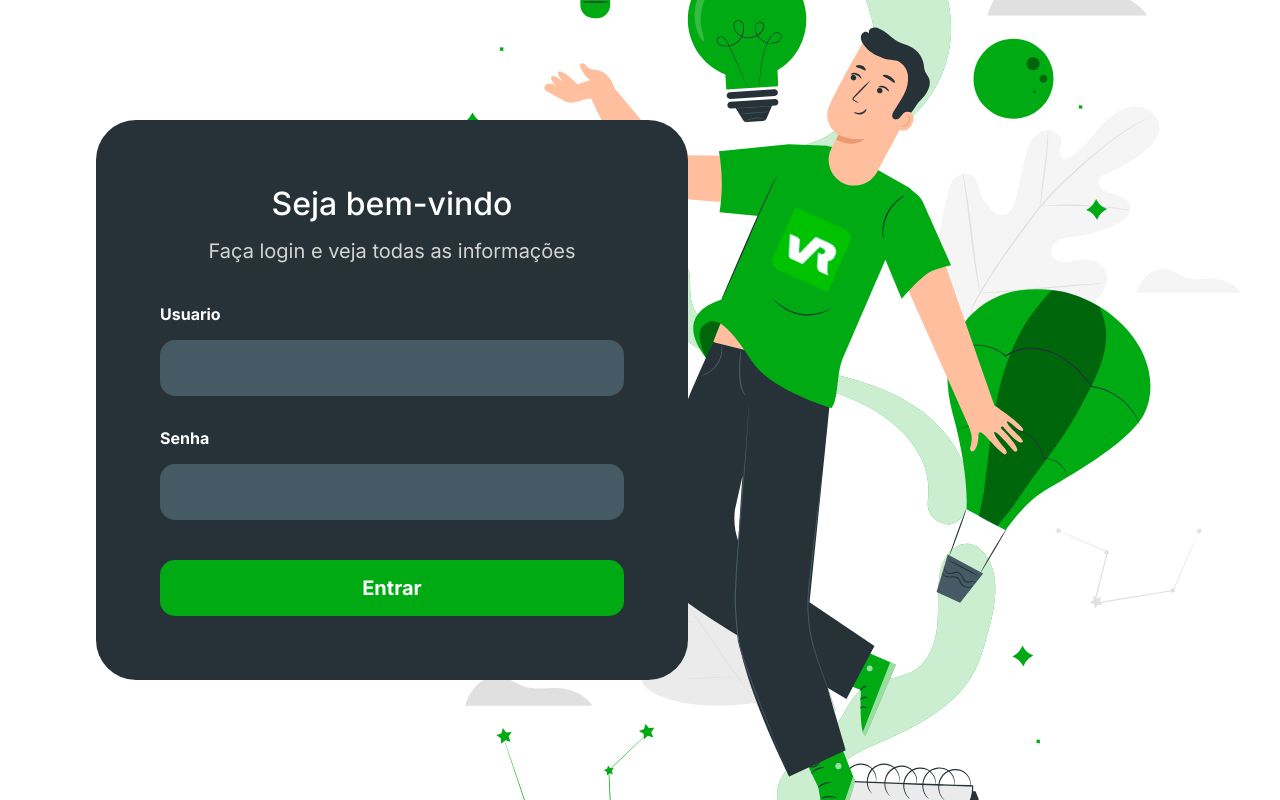
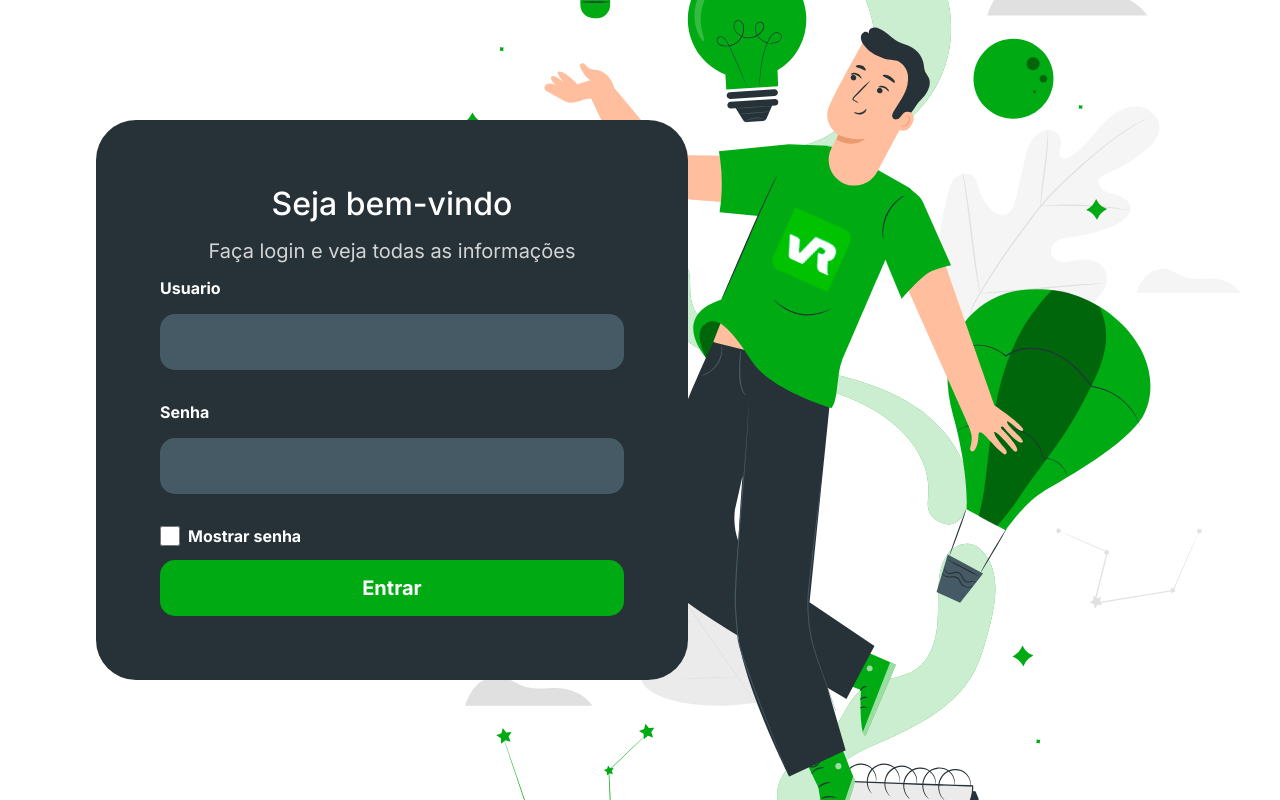
Before and after one commit to AurinoJunior/VR_challenge, a React (Vite) app: page / in a window 1280 px wide. Built offline with nearby package versions, Linux system fonts and the light colour scheme.

Commit message:
Create checkbox to show password

```diff
--- a/src/Pages/Login/index.tsx
+++ b/src/Pages/Login/index.tsx
@@ -14,8 +14,8 @@ export function Login() {
         />
 
         <div className="login__form__fields">
-          <Field label="Usuario" name="user" inputType="text" />
-          <Field label="Senha" name="pass" inputType="password" />
+          <Field label="Usuario" name="user" />
+          <Field label="Senha" name="pass" isSecretField />
         </div>
 
         <Button>Entrar</Button>
--- a/src/components/Field/Field.styles.scss
+++ b/src/components/Field/Field.styles.scss
@@ -21,6 +21,17 @@
       filter: brightness(0.8);
     }
   }
+
+  &__label-checkbox {
+    display: flex;
+    margin-top: 1rem;
+
+    input {
+      width: 1.25rem;
+      height: 1.25rem;
+      margin-right: 0.5rem;
+    }
+  }
 }
 
 .field + .field {
--- a/src/components/Field/index.tsx
+++ b/src/components/Field/index.tsx
@@ -1,16 +1,39 @@
 import "./Field.styles.scss";
+
+import { useState } from "react";
 
 interface IFieldProps {
   label: string;
-  inputType: "text" | "password";
+  isSecretField?: boolean;
   name: string;
 }
 
-export function Field({ label, inputType, name }: IFieldProps) {
+type TInputType = "text" | "password";
+
+export function Field({ label, isSecretField = false, name }: IFieldProps) {
+  const [inputType, setInputType] = useState<TInputType>(
+    isSecretField ? "password" : "text"
+  );
+
+  function handleChangeVisibilityPassword() {
+    if (inputType === "password") {
+      setInputType("text");
+    } else {
+      setInputType("password");
+    }
+  }
+
   return (
     <div className="field">
       <label htmlFor={name}>{label}</label>
       <input type={inputType} id={name} name={name} />
+
+      {isSecretField && (
+        <label className="field__label-checkbox">
+          <input type="checkbox" onClick={handleChangeVisibilityPassword} />
+          Mostrar senha
+        </label>
+      )}
     </div>
   );
 }
```
